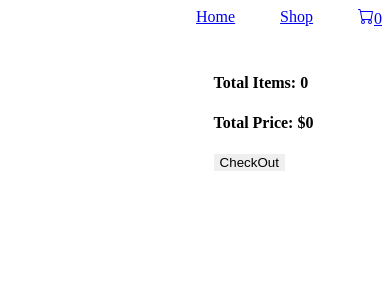
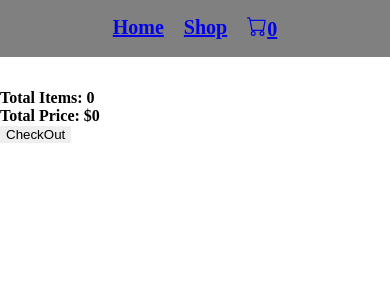
Before and after one commit to Sammorad/Shopping_Cart, a React (Vite) app: page /cart in a window 390 px wide. Shown: the top 300 px of the page. Built offline with nearby package versions, Linux system fonts and the light colour scheme.

Commit message:
vercel json file add

```diff
--- a/src/Components/Navbar.jsx
+++ b/src/Components/Navbar.jsx
@@ -9,9 +9,9 @@ const Navbar =()=>{
     const {cart} = useContext(CartContext)
     return (
         <div className={styles.icons}>
-            <Link to="/">Home</Link>
-            <Link to="/shop">Shop</Link>
-            <Link to="/cart"><BsCart/>{cart.length}</Link>
+            <Link to="/"><b>Home</b></Link>
+            <Link to="/shop"><b>Shop</b></Link>
+            <Link to="/cart"><b><BsCart/>{cart.length}</b></Link>
         </div>
     )
 }
--- a/src/Components/Navbar.module.css
+++ b/src/Components/Navbar.module.css
@@ -1,18 +1,28 @@
 *{
     border: 0;
+    margin: 0px;
 
 }
 
 .icons{
+    /*Styling icons on the navbar*/
     display: flex;
     justify-content: flex-end;
-    gap: 45px;
+    background-color: gray;
+    margin: 0px;
+    border: 0px;
+    gap: 2rem;
+    padding: 1rem;
+    font-size: 20px;
 }
 .homeContainer{
+    /*stlying the home page*/
     display: flex;
-    justify-content: space-around;
-    border: 2px solid black ;
-    margin-top: 30px;
+    align-items: center;
+    gap: 2rem;
+    margin: 2rem auto;
+    padding: 1.5rem;
+
 }
 .homeContainer h2{
     font-weight: 300px;
@@ -21,6 +31,7 @@
 
 .mall{
     width: 45%;
+    height: auto;
 }
 .homeContainer button{
     background-color: black;
@@ -31,13 +42,14 @@
 }
 
 .catalogue{
-    display: flex;
-    flex-wrap: wrap;
-    gap: 30px;
+   display: grid;
+   grid-template-columns: repeat(auto-fit, minmax(220px, 1fr));
+   gap: 1.5rem;
+   padding:1.5rem ;
 
 }
 .eachProduct{
-    width: 30%;
+    min-width: 0;
 
 
 }
@@ -51,7 +63,9 @@
 .productImage img{
 
     height: 300px;
+    width: 100%;
     background-color: beige;
+    object-fit: contain;
 
 }
 
@@ -59,6 +73,31 @@
     /*Layout of the entire cart*/
     display: flex;
     justify-content: space-around;
-    margin-top: 25px;
+    align-items: flex-start;
+    gap:2rem;
+    max-width: 1100px;
+    padding: 0 1 rem;
+    margin-top: 1.5rem auto;
 
 }
+
+@media(max-width:700px){
+    .icons{
+        justify-content: center;
+        gap: 1.25rem;
+    }
+
+    .homeContainer,
+    .cartItems{
+        flex-direction: column;
+    }
+
+    .mall{
+        width: 100%;
+    }
+
+    .cartSummary{
+        width: 100%;
+    }
+
+}
```
Also changed, not shown: vercel.json (added).
